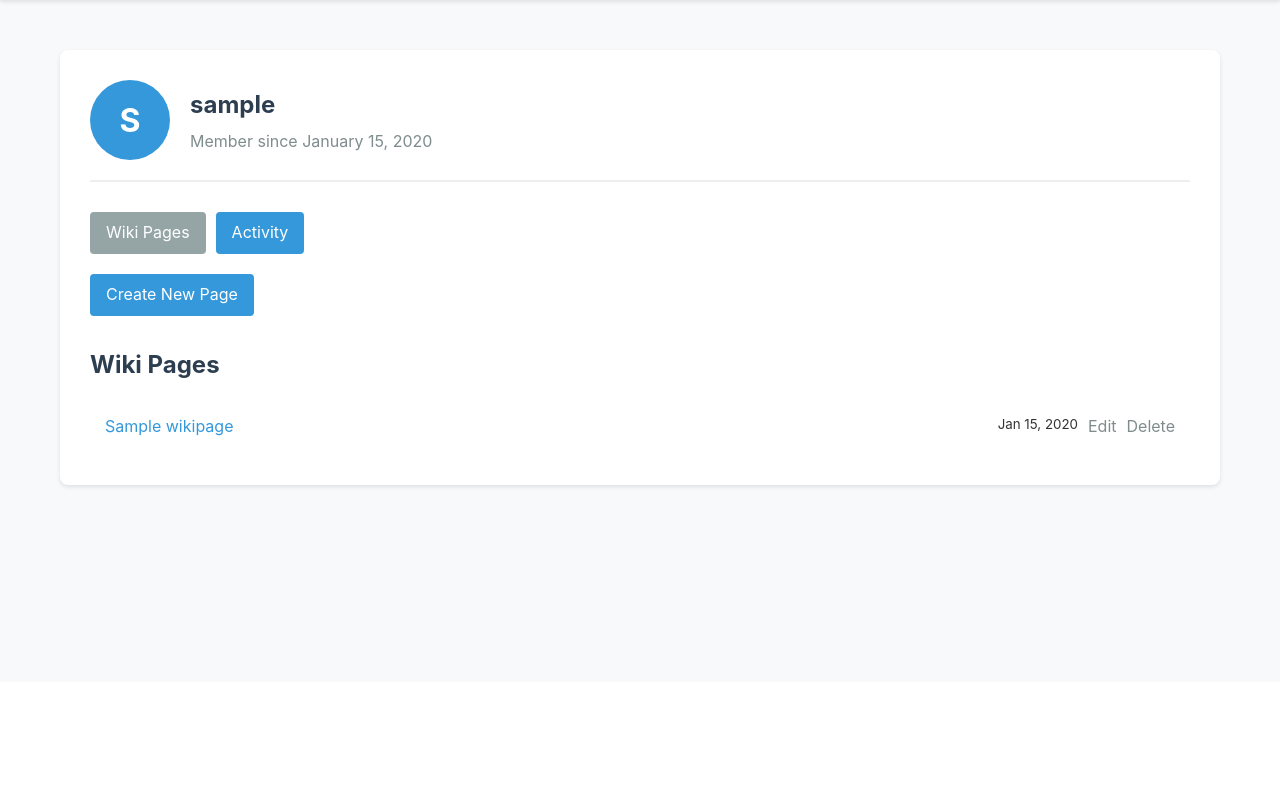
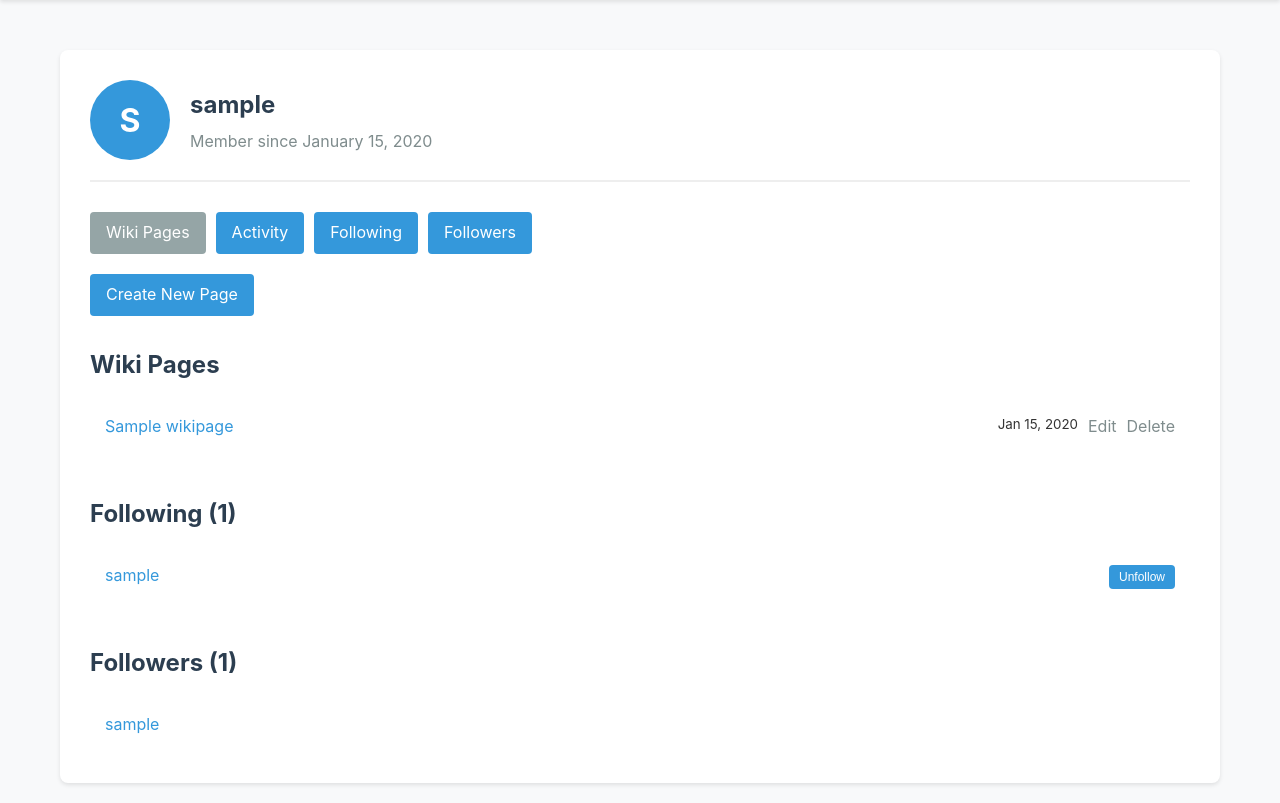
Before and after one commit to i80and/mebox, a Django app: a page that uses wiki/templates/wiki/profile.html in a window 1280 px wide. Shown: the part 118-921 px from the top of the page. Before the commit the page ends 607 px from the top, so only its background shows below. Run offline with Django 5.2, Linux system fonts and the light colour scheme; a user stored in the database is signed in; tables that the repository leaves empty hold one stand-in row (values such as "Sample post").

Commit message:
Add friends

```diff
--- a/wiki/forms.py
+++ b/wiki/forms.py
@@ -19,3 +19,13 @@ class WikiPageForm(forms.ModelForm):
         help_texts: ClassVar[Dict[str, str]] = {
             "content": "Use Markdown formatting for rich text.",
         }
+
+
+class AddFollowForm(forms.Form):
+    """Form for following a user by username"""
+
+    username = forms.CharField(
+        max_length=150,
+        label="Username",
+        widget=forms.TextInput(attrs={"placeholder": "Enter username"}),
+    )
--- a/wiki/models.py
+++ b/wiki/models.py
@@ -4,6 +4,9 @@ from django.contrib.auth.models import User
 from django.db import models
 from django.urls import reverse
 from django.utils.text import slugify
+
+
+
 
 
 class WikiPage(models.Model):
@@ -92,3 +95,82 @@ class UserActivity(models.Model):
 
     def __str__(self) -> str:
         return f"{self.get_activity_type_display()} by {self.user.username}"
+
+
+class Follow(models.Model):
+    """Model for tracking follow relationships between users"""
+
+    follower = models.ForeignKey(
+        User, on_delete=models.CASCADE, related_name="following"
+    )
+    following = models.ForeignKey(
+        User, on_delete=models.CASCADE, related_name="followers"
+    )
+    created_at = models.DateTimeField(auto_now_add=True)
+
+    class Meta:
+        ordering = ["-created_at"]
+        verbose_name = "Follow"
+        verbose_name_plural = "Follows"
+        # Ensure we don't have duplicate follows
+        constraints = [
+            models.UniqueConstraint(
+                fields=["follower", "following"], name="unique_follow"
+            ),
+        ]
+
+    def __str__(self) -> str:
+        return f"{self.follower.username} follows {self.following.username}"
+
+    def save(self, *args, **kwargs) -> None:
+        """Ensure no self-follows"""
+        if self.follower == self.following:
+            raise ValueError("Users cannot follow themselves")
+        super().save(*args, **kwargs)
+
+
+def get_following(user: User) -> models.QuerySet[User]:
+    """
+    Get all users that the given user is following.
+
+    Returns a QuerySet of User objects that the user follows.
+    """
+    return User.objects.filter(
+        id__in=Follow.objects.filter(follower=user).values("following_id")
+    ).order_by("username")
+
+
+def get_followers(user: User) -> models.QuerySet[User]:
+    """
+    Get all users that follow the given user.
+
+    Returns a QuerySet of User objects that follow the user.
+    """
+    return User.objects.filter(
+        id__in=Follow.objects.filter(following=user).values("follower_id")
+    ).order_by("username")
+
+
+def is_following(user: User, target_user: User) -> bool:
+    """
+    Check if user is following target_user.
+
+    Returns True if user follows target_user, False otherwise.
+    """
+    return Follow.objects.filter(follower=user, following=target_user).exists()
+
+
+def get_mutual_follows(user: User, target_user: User) -> models.QuerySet[User]:
+    """
+    Get mutual follows between two users.
+
+    Returns a QuerySet of User objects that both users follow.
+    """
+    # Get IDs of users that user follows
+    user_following_ids = set(get_following(user).values_list("id", flat=True))
+    # Get IDs of users that target_user follows
+    target_following_ids = set(get_following(target_user).values_list("id", flat=True))
+    # Find intersection
+    mutual_ids = user_following_ids & target_following_ids
+    # Return users with those IDs
+    return User.objects.filter(id__in=mutual_ids).order_by("username")
--- a/wiki/templates/wiki/profile.html
+++ b/wiki/templates/wiki/profile.html
@@ -14,6 +14,10 @@
     <div style="display: flex; gap: 10px; margin-bottom: 20px;">
         <a href="{% url 'user_profile' profile_user.username %}" class="btn {% if not request.resolver_match.url_name == 'user_activity' %}btn-secondary{% endif %}">Wiki Pages</a>
         <a href="{% url 'user_activity' profile_user.username %}" class="btn {% if request.resolver_match.url_name == 'user_activity' %}btn-secondary{% endif %}">Activity</a>
+        {% if user == profile_user %}
+            <a href="{% url 'user_profile' profile_user.username %}#following" class="btn {% if request.resolver_match.url_name == 'user_profile' and 'following' in request.GET %}btn-secondary{% endif %}">Following</a>
+            <a href="{% url 'user_profile' profile_user.username %}#followers" class="btn {% if request.resolver_match.url_name == 'user_profile' and 'followers' in request.GET %}btn-secondary{% endif %}">Followers</a>
+        {% endif %}
     </div>
 
     {% if user == profile_user %}
@@ -52,4 +56,80 @@
             </div>
         {% endif %}
     {% endif %}
+
+    {% if user == profile_user and following %}
+        <div id="following" style="margin-top: 40px;">
+            <h2>Following ({{ following|length }})</h2>
+
+            {% if following %}
+                <ul class="page-list">
+                    {% for followed_user in following %}
+                        <li>
+                            <a href="{% url 'user_profile' followed_user.username %}">{{ followed_user.username }}</a>
+                            <span class="page-actions">
+                                <form action="{% url 'remove_follow' followed_user.id %}" method="post" style="display: inline;">
+                                    {% csrf_token %}
+                                    <button type="submit" class="btn" style="padding: 5px 10px; font-size: 12px;" onclick="return confirm('Are you sure you want to unfollow {{ followed_user.username }}?')">Unfollow</button>
+                                </form>
+                            </span>
+                        </li>
+                    {% endfor %}
+                </ul>
+            {% else %}
+                <div class="empty-state">
+                    <h3>Not following anyone yet</h3>
+                    <p>You haven't followed any users yet.</p>
+                </div>
+            {% endif %}
+        </div>
+    {% endif %}
+
+    {% if user == profile_user and followers %}
+        <div id="followers" style="margin-top: 40px;">
+            <h2>Followers ({{ followers|length }})</h2>
+
+            {% if followers %}
+                <ul class="page-list">
+                    {% for follower in followers %}
+                        <li>
+                            <a href="{% url 'user_profile' follower.username %}">{{ follower.username }}</a>
+                        </li>
+                    {% endfor %}
+                </ul>
+            {% else %}
+                <div class="empty-state">
+                    <h3>No followers yet</h3>
+                    <p>No one is following you yet.</p>
+                </div>
+            {% endif %}
+        </div>
+    {% endif %}
+
+    {% if user != profile_user %}
+        <div style="margin-top: 40px; padding: 20px; background-color: #f8f9fa; border-radius: 8px;">
+            {% if is_following %}
+                <p>You are following {{ profile_user.username }}.</p>
+                {% if is_followed_by %}
+                    <p style="margin-top: 5px; font-size: 0.9em; color: #27ae60; font-weight: bold;">
+                        ✓ You are mutuals with {{ profile_user.username }}
+                    </p>
+                {% endif %}
+                {% if mutual_follows %}
+                    <p style="margin-top: 10px; font-size: 0.9em; color: #666;">
+                        <strong>Mutual follows ({{ mutual_follows|length }}):</strong>
+                        {% for mutual in mutual_follows %}
+                            <a href="{% url 'user_profile' mutual.username %}">{{ mutual.username }}</a>{% if not forloop.last %}, {% endif %}
+                        {% endfor %}
+                    </p>
+                {% endif %}
+            {% else %}
+                <p>You are not following {{ profile_user.username }} yet.</p>
+                <form action="{% url 'add_follow' %}" method="post" style="margin-top: 10px;">
+                    {% csrf_token %}
+                    <input type="hidden" name="username" value="{{ profile_user.username }}">
+                    <button type="submit" class="btn">Follow</button>
+                </form>
+            {% endif %}
+        </div>
+    {% endif %}
 {% endblock %}
--- a/wiki/urls.py
+++ b/wiki/urls.py
@@ -30,4 +30,7 @@ urlpatterns = [
         views.restore_revision,
         name="restore_revision",
     ),
+    # Follow management URLs
+    path("follows/add/", views.add_follow, name="add_follow"),
+    path("follows/remove/<int:follow_id>/", views.remove_follow, name="remove_follow"),
 ]
--- a/wiki/views.py
+++ b/wiki/views.py
@@ -6,9 +6,18 @@ from django.contrib.auth.models import User
 from django.http import Http404, HttpRequest, HttpResponse
 from django.shortcuts import get_object_or_404, redirect, render
 
-from .forms import WikiPageForm
+from .forms import AddFollowForm, WikiPageForm
 from .markdown_extensions import render_markdown_with_wiki_links
-from .models import PageRevision, UserActivity, WikiPage
+from .models import (
+    PageRevision,
+    UserActivity,
+    WikiPage,
+    Follow,
+    get_following,
+    get_followers,
+    is_following,
+    get_mutual_follows,
+)
 
 UserModel = get_user_model()
 
@@ -82,11 +91,42 @@ def user_logout(request: HttpRequest) -> HttpResponse:
 def user_profile(request: HttpRequest, username: str) -> HttpResponse:
     """User profile page"""
     user = User.objects.get(username=username)
+    current_user = _get_authenticated_user(request)
 
     # Get user's wiki pages
     pages = WikiPage.objects.filter(author=user).order_by("-created_at")
 
-    return render(request, "wiki/profile.html", {"profile_user": user, "pages": pages})
+    # Get following/followers if viewing own profile
+    following = None
+    followers = None
+    is_following_user = False
+    is_followed_by_user = False
+    mutual_follows = None
+
+    if current_user == user:
+        # Viewing own profile
+        following = get_following(current_user)
+        followers = get_followers(current_user)
+    else:
+        # Viewing another user's profile
+        is_following_user = is_following(current_user, user)
+        is_followed_by_user = is_following(user, current_user)
+        mutual_follows = get_mutual_follows(current_user, user)
+
+    return render(
+        request,
+        "wiki/profile.html",
+        {
+            "profile_user": user,
+            "pages": pages,
+            "following": following,
+            "followers": followers,
+            "is_following": is_following_user,
+            "is_followed_by": is_followed_by_user,
+            "mutual_follows": mutual_follows,
+            "add_follow_form": AddFollowForm(),
+        },
+    )
 
 
 @login_required
@@ -338,3 +378,64 @@ def handle_invalid_wiki_link(
         raise Http404(
             f'Page "{page_slug}" does not exist in user "{username}" namespace'
         )
+
+
+@login_required
+def add_follow(request: HttpRequest) -> HttpResponse:
+    """Follow a user"""
+    user = _get_authenticated_user(request)
+
+    if request.method == "POST":
+        form = AddFollowForm(request.POST)
+        if form.is_valid():
+            username = form.cleaned_data["username"]
+
+            try:
+                target_user = User.objects.get(username=username)
+
+                # Can't follow yourself
+                if target_user == user:
+                    messages.error(request, "You cannot follow yourself.")
+                    return redirect("user_profile", username=user.username)
+
+                # Check if already following
+                if is_following(user, target_user):
+                    messages.info(request, f"You are already following {username}.")
+                    return redirect("user_profile", username=user.username)
+
+                # Create follow relationship
+                Follow.objects.create(follower=user, following=target_user)
+                messages.success(request, f"You are now following {username}!")
+
+                return redirect("user_profile", username=user.username)
+
+            except User.DoesNotExist:
+                messages.error(request, f"User '{username}' does not exist.")
+                return redirect("user_profile", username=user.username)
+
+    # If not POST, redirect to profile
+    return redirect("user_profile", username=user.username)
+
+
+@login_required
+def remove_follow(request: HttpRequest, follow_id: int) -> HttpResponse:
+    """Unfollow a user"""
+    user = _get_authenticated_user(request)
+
+    try:
+        target_user = User.objects.get(id=follow_id)
+
+        # Check if they are actually following
+        if not is_following(user, target_user):
+            messages.error(request, f"You are not following {target_user.username}.")
+            return redirect("user_profile", username=user.username)
+
+        # Remove follow relationship
+        Follow.objects.filter(follower=user, following=target_user).delete()
+
+        messages.success(request, f"You have unfollowed {target_user.username}.")
+
+    except User.DoesNotExist:
+        messages.error(request, "User not found.")
+
+    return redirect("user_profile", username=user.username)
```
Also changed, not shown: tests/test_follows.py (added, +350 -0 lines), wiki/admin.py (+13 -1 lines), wiki/migrations/0002_follow.py (added).
